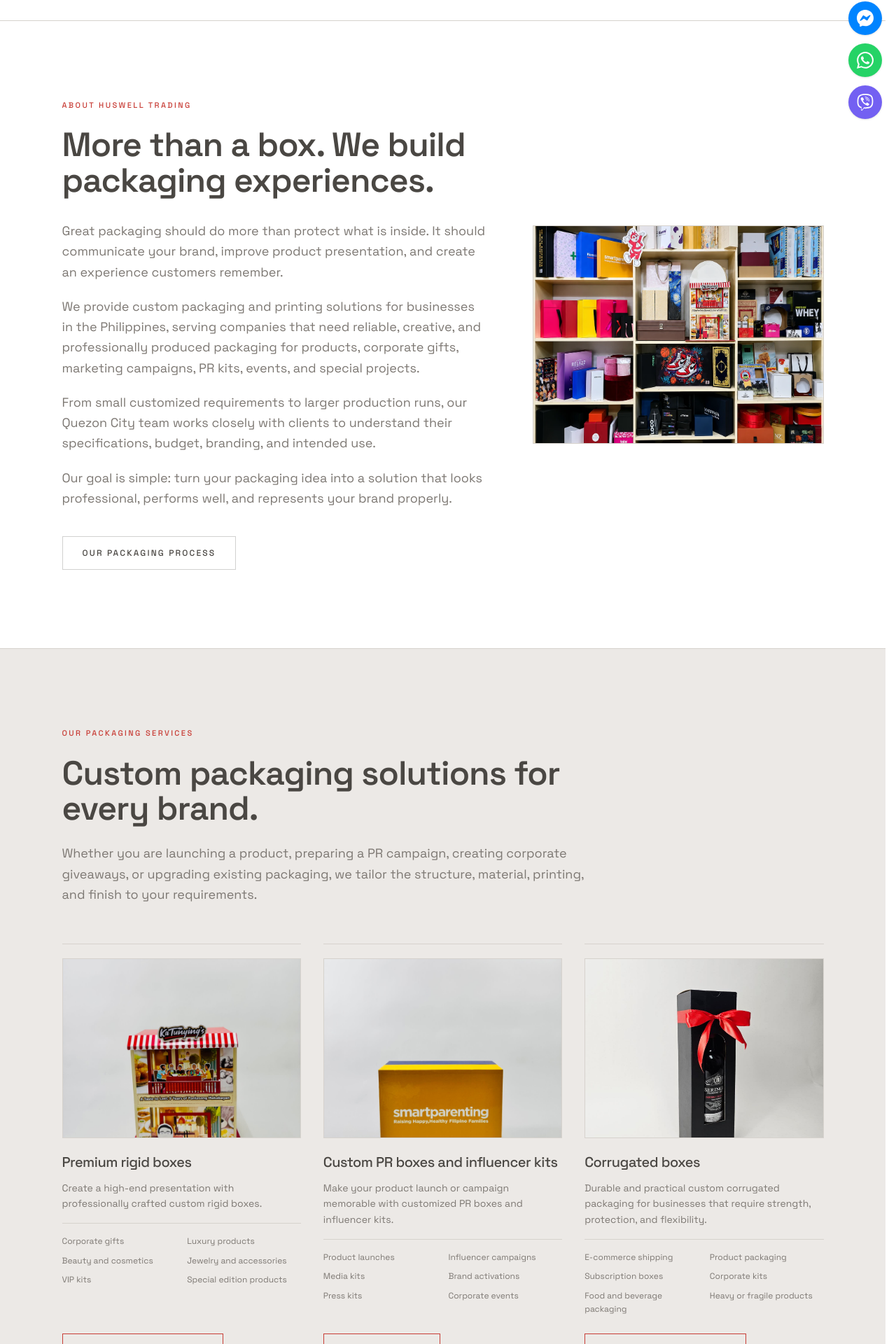
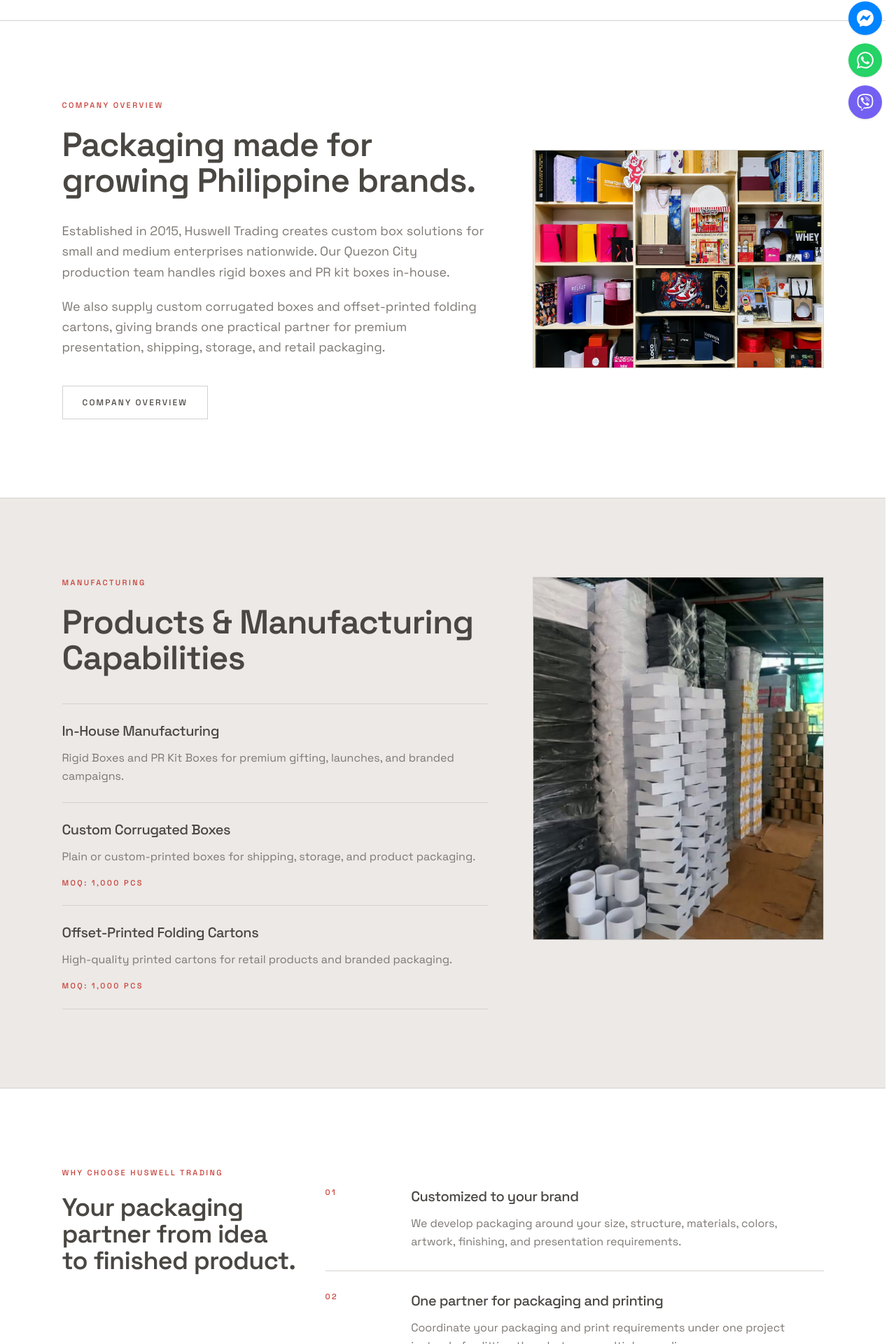
Before and after one commit to marvinstavarez-dotcom/huswell, a Next.js app: page / in a window 1280 px wide. Shown: the part 610-2530 px from the top of the page at 70% size. Built offline with nearby package versions, Linux system fonts and the light colour scheme.

Commit message:
Update homepage company and capabilities sections

```diff
--- a/app/page.tsx
+++ b/app/page.tsx
@@ -3,7 +3,6 @@
 import Link from "next/link";
 import ContactSection from "@/components/contact-section";
 import TestimonialSlider from "@/components/testimonials";
-import VideoStory from "@/components/video-story";
 import { CONTACT, FAQS } from "@/lib/site-data";
 import { createPageMetadata } from "@/lib/seo";
 
@@ -13,73 +12,6 @@
     "Custom packaging, rigid boxes, PR kits, printed cartons, corrugated boxes, corporate gift packaging, and paper fillers for brands across the Philippines.",
   path: "/",
 });
-
-const SOLUTIONS = [
-  {
-    title: "Premium rigid boxes",
-    body: "Create a high-end presentation with professionally crafted custom rigid boxes.",
-    idealFor: ["Corporate gifts", "Luxury products", "Beauty and cosmetics", "Jewelry and accessories", "VIP kits", "Special edition products"],
-    cta: "Request a rigid box quote",
-    href: "/premium-packaging",
-    image: "/assets/img/services/premium.jpg",
-  },
-  {
-    title: "Custom PR boxes and influencer kits",
-    body: "Make your product launch or campaign memorable with customized PR boxes and influencer kits.",
-    idealFor: ["Product launches", "Influencer campaigns", "Media kits", "Brand activations", "Press kits", "Corporate events"],
-    cta: "Build your PR kit",
-    href: "/premium-packaging",
-    image: "/assets/img/projects/premium/02-smart-parenting-8211-premium-canister-top-bottom/01.jpg",
-  },
-  {
-    title: "Corrugated boxes",
-    body: "Durable and practical custom corrugated packaging for businesses that require strength, protection, and flexibility.",
-    idealFor: ["E-commerce shipping", "Product packaging", "Subscription boxes", "Corporate kits", "Food and beverage packaging", "Heavy or fragile products"],
-    cta: "Explore corrugated boxes",
-    href: "/corrugated-box-packaging",
-    image: "/assets/img/services/corrugated.jpg",
-  },
-  {
-    title: "Offset printed boxes and folding cartons",
-    body: "Professional printed product packaging for brands that need consistent colors, detailed graphics, and scalable production.",
-    idealFor: ["Cosmetics", "Food products", "Supplements", "Retail merchandise", "Pharmaceutical packaging", "Consumer goods"],
-    cta: "Explore printed packaging",
-    href: "/offset-digital-packaging",
-    image: "/assets/img/services/offset.jpg",
-  },
-  {
-    title: "Paper mache and handcrafted boxes",
-    body: "Customizable paper mache boxes and specialty handcrafted packaging in shapes, sizes, colors, textures, and designs suited to your application.",
-    idealFor: ["Gift packaging", "Corporate giveaways", "Keepsake boxes", "Home and lifestyle products", "Special events", "Creative projects"],
-    cta: "Explore handcrafted boxes",
-    href: "/projects",
-    image: "/assets/img/about/cover.webp",
-  },
-  {
-    title: "Corporate gift and giveaway packaging",
-    body: "Transform ordinary corporate giveaways into professionally presented gifts with customized inserts, branding, and special finishing.",
-    idealFor: ["Employee gifts", "Client appreciation gifts", "Company anniversaries", "Executive gifts", "Conference kits", "Event giveaways"],
-    cta: "Plan corporate packaging",
-    href: "/premium-packaging",
-    image: "/assets/img/projects/premium/04-shangri-la-8211-premium-basket-style-pr-kit-with/01.jpg",
-  },
-  {
-    title: "Custom inserts and packaging accessories",
-    body: "Internal packaging components designed to hold and present your products properly.",
-    idealFor: ["Paperboard inserts", "Foam inserts", "Product dividers", "Custom compartments", "Fabric interiors", "Printed cards"],
-    cta: "Discuss packaging inserts",
-    href: "/premium-packaging",
-    image: "/assets/img/projects/premium/14-conrad-8211-drawer-box-with-textured-cover-and-d/01.jpg",
-  },
-  {
-    title: "Shredded paper fillers",
-    body: "Crinkled-cut paper fillers in 20 colors for stylish cushioning, gift-box decoration, product protection, and stronger unboxing presentation.",
-    idealFor: ["Gift boxes", "Fragile products", "Retail presentation", "Corporate giveaways"],
-    cta: "Explore paper fillers",
-    href: "/shredded-paper-fillers",
-    image: "/assets/img/services/fillers.jpg",
-  },
-];
 
 const REASONS = [
   {
@@ -130,16 +62,6 @@
   ["Handcrafted boxes", "Custom specialty packaging for unique presentation requirements.", "/projects", "/assets/img/about/cover.webp"],
 ] as const;
 
-const PROCESS = [
-  ["01", "Tell us what you need", "Send your preferred packaging type, size, quantity, artwork, product details, and other specifications."],
-  ["02", "We review your requirements", "Our team evaluates materials, structure, printing, finishing, and production requirements."],
-  ["03", "Receive your quotation", "We prepare a quotation based on the approved project specifications and quantity."],
-  ["04", "Approve the design or sample", "Depending on the project, artwork, mock-ups, or physical samples are reviewed before mass production."],
-  ["05", "Production", "Once approved, your order moves into production based on the agreed specifications and schedule."],
-  ["06", "Quality checking", "Finished packaging is checked against the approved requirements before release."],
-  ["07", "Pickup or delivery", "Orders can be prepared for pickup or coordinated for delivery based on your project requirements."],
-];
-
 const STATS = [
   ["11", "Years of experience"],
   ["5,000+", "Projects completed"],
@@ -159,7 +81,7 @@
           sizes="100vw"
           className="absolute inset-0 h-full w-full object-cover"
         />
-        <div className="absolute inset-0 bg-black/60" />
+        <div className="absolute inset-0 bg-black/40" />
         <div className="relative mx-auto w-full max-w-6xl px-5 pb-20 pt-32 text-center md:px-8 md:pb-16 md:pt-24 2xl:pb-24 2xl:pt-32">
           <p className="micro-label mb-6 text-white/70">Designed &amp; Made in the Philippines</p>
           <h1 className="mx-auto max-w-4xl text-[clamp(2.75rem,6vw,5rem)] font-semibold leading-[1.02] tracking-[-0.025em] text-white">
@@ -173,8 +95,8 @@
             <Link href="/#contact" className="btn-solid-dark w-full sm:w-auto">
               Free box consultation
             </Link>
-            <Link href="#solutions" className="btn-line-dark w-full sm:w-auto">
-              Our services
+            <Link href="#capabilities" className="btn-line-dark w-full sm:w-auto">
+              Manufacturing capabilities
             </Link>
           </div>
         </div>
@@ -194,34 +116,24 @@
       <section id="about" className="bg-canvas py-20 md:py-28">
         <div className="mx-auto grid w-full max-w-6xl grid-cols-1 gap-12 px-5 md:grid-cols-12 md:items-center md:gap-16 md:px-8">
           <div className="md:col-span-7">
-            <p className="micro-label mb-6 text-accent-hover">About Huswell Trading</p>
+            <p className="micro-label mb-6 text-accent-hover">Company overview</p>
             <h2 className="max-w-2xl text-3xl font-semibold leading-[1.05] tracking-[-0.02em] text-ink md:text-5xl">
-              More than a box. We build packaging experiences.
+              Packaging made for growing Philippine brands.
             </h2>
             <div className="mt-8 max-w-2xl space-y-5 text-lg leading-relaxed text-mute">
               <p>
-                Great packaging should do more than protect what is inside. It should communicate
-                your brand, improve product presentation, and create an experience customers
-                remember.
+                Established in 2015, Huswell Trading creates custom box solutions for small and
+                medium enterprises nationwide. Our Quezon City production team handles rigid boxes
+                and PR kit boxes in-house.
               </p>
               <p>
-                We provide custom packaging and printing solutions for businesses in the
-                Philippines, serving companies that need reliable, creative, and professionally
-                produced packaging for products, corporate gifts, marketing campaigns, PR kits,
-                events, and special projects.
-              </p>
-              <p>
-                From small customized requirements to larger production runs, our Quezon City team
-                works closely with clients to understand their specifications, budget, branding,
-                and intended use.
-              </p>
-              <p>
-                Our goal is simple: turn your packaging idea into a solution that looks
-                professional, performs well, and represents your brand properly.
+                We also supply custom corrugated boxes and offset-printed folding cartons, giving
+                brands one practical partner for premium presentation, shipping, storage, and
+                retail packaging.
               </p>
             </div>
-            <Link href="#process" className="btn-line-light mt-10 w-full sm:w-auto">
-              Our packaging process
+            <Link href="/company-profile" className="btn-line-light mt-10 w-full sm:w-auto">
+              Company overview
             </Link>
           </div>
           <div className="md:col-span-5">
@@ -239,50 +151,50 @@
         </div>
       </section>
 
-      <section id="solutions" className="border-t border-line bg-canvas-alt py-20 md:py-28">
-        <div className="mx-auto w-full max-w-6xl px-5 md:px-8">
-          <p className="micro-label mb-6 text-accent-hover">Our packaging services</p>
-          <h2 className="max-w-3xl text-3xl font-semibold leading-[1.05] tracking-[-0.02em] text-ink md:text-5xl">
-            Custom packaging solutions for every brand.
-          </h2>
-          <p className="mt-6 max-w-3xl text-lg leading-relaxed text-mute">
-            Whether you are launching a product, preparing a PR campaign, creating corporate
-            giveaways, or upgrading existing packaging, we tailor the structure, material,
-            printing, and finish to your requirements.
-          </p>
-          <div className="mt-14 grid grid-cols-1 gap-x-8 gap-y-14 sm:grid-cols-2 lg:grid-cols-3">
-            {SOLUTIONS.map((solution) => (
-              <article key={solution.title} className="group flex h-full flex-col border-t border-line pt-5">
-                <div className="border border-line bg-surface">
-                  <Image
-                    src={solution.image}
-                    alt={solution.title}
-                    width={1200}
-                    height={900}
-                    sizes="(max-width: 640px) 100vw, (max-width: 1024px) 50vw, 33vw"
-                    className="aspect-[4/3] w-full object-cover transition-all duration-300 ease-[cubic-bezier(0.25,1,0.5,1)] group-hover:opacity-90"
-                  />
-                </div>
-                <h3 className="mt-5 text-xl font-medium tracking-tight text-ink">{solution.title}</h3>
-                <p className="mt-3 text-sm leading-relaxed text-mute">{solution.body}</p>
-                <ul className="mb-6 mt-4 grid grid-cols-1 gap-x-4 gap-y-2 border-t border-line pt-4 text-xs leading-relaxed text-mute sm:grid-cols-2">
-                  {solution.idealFor.map((item) => (
-                    <li key={item}>{item}</li>
-                  ))}
-                </ul>
-                <Link
-                  href={solution.href}
-                  className="mt-auto inline-flex w-full justify-center border border-accent-hover px-4 py-3 text-sm font-medium text-accent-hover transition-all duration-300 ease-[cubic-bezier(0.25,1,0.5,1)] hover:bg-accent-hover hover:text-white active:translate-y-px sm:w-fit sm:justify-start"
-                >
-                  {solution.cta} <span aria-hidden="true" className="ml-2">→</span>
-                </Link>
+      <section id="capabilities" className="border-t border-line bg-canvas-alt py-20 md:py-28">
+        <div className="mx-auto grid w-full max-w-6xl grid-cols-1 gap-12 px-5 md:grid-cols-12 md:items-start md:gap-16 md:px-8">
+          <div className="md:col-span-7">
+            <p className="micro-label mb-6 text-accent-hover">Manufacturing</p>
+            <h2 className="max-w-3xl text-3xl font-semibold leading-[1.05] tracking-[-0.02em] text-ink md:text-5xl">
+              Products &amp; Manufacturing Capabilities
+            </h2>
+            <div className="mt-10 divide-y divide-line border-y border-line">
+              <article className="py-6">
+                <h3 className="text-xl font-medium tracking-tight text-ink">In-House Manufacturing</h3>
+                <p className="mt-3 max-w-2xl text-base leading-relaxed text-mute">
+                  Rigid Boxes and PR Kit Boxes for premium gifting, launches, and branded campaigns.
+                </p>
               </article>
-            ))}
+              <article className="py-6">
+                <h3 className="text-xl font-medium tracking-tight text-ink">Custom Corrugated Boxes</h3>
+                <p className="mt-3 max-w-2xl text-base leading-relaxed text-mute">
+                  Plain or custom-printed boxes for shipping, storage, and product packaging.
+                </p>
+                <p className="micro-label mt-4 text-accent-hover">MOQ: 1,000 pcs</p>
+              </article>
+              <article className="py-6">
+                <h3 className="text-xl font-medium tracking-tight text-ink">Offset-Printed Folding Cartons</h3>
+                <p className="mt-3 max-w-2xl text-base leading-relaxed text-mute">
+                  High-quality printed cartons for retail products and branded packaging.
+                </p>
+                <p className="micro-label mt-4 text-accent-hover">MOQ: 1,000 pcs</p>
+              </article>
+            </div>
+          </div>
+          <div className="border border-line bg-surface md:col-span-5">
+            <Image
+              src="/assets/img/hero/hero.jpg"
+              alt="Huswell Trading's Quezon City manufacturing floor"
+              width={2272}
+              height={1080}
+              sizes="(max-width: 768px) 100vw, 42vw"
+              className="aspect-[4/5] w-full object-cover"
+            />
           </div>
         </div>
       </section>
 
-      <section id="process" className="border-t border-line bg-canvas py-20 md:py-28">
+      <section id="why-huswell" className="border-t border-line bg-canvas py-20 md:py-28">
         <div className="mx-auto grid w-full max-w-6xl grid-cols-1 gap-14 px-5 md:grid-cols-12 md:gap-10 md:px-8">
           <div className="md:col-span-4">
             <p className="micro-label mb-6 text-accent-hover">Why choose Huswell Trading</p>
@@ -321,49 +233,6 @@
                 <p className="mt-2 text-sm leading-relaxed text-mute">{description}</p>
               </div>
             ))}
-          </div>
-        </div>
-      </section>
-
-      <section className="border-t border-line bg-canvas py-20 md:py-28">
-        <div className="mx-auto w-full max-w-6xl px-5 md:px-8">
-          <div className="grid grid-cols-1 gap-14 md:grid-cols-12 md:gap-10">
-            <div className="md:col-span-4">
-              <p className="micro-label mb-6 text-accent-hover">Our process</p>
-              <h2 className="text-3xl font-semibold leading-[1.05] tracking-[-0.02em] text-ink md:text-4xl">
-                From packaging idea to production.
-              </h2>
-              <p className="mt-6 text-base leading-relaxed text-mute">
-                Clear requirements, approved specifications, and practical production coordination
-                from the first conversation through pickup or delivery.
-              </p>
-            </div>
-            <div className="divide-y divide-line md:col-span-8">
-              {PROCESS.map(([number, title, body]) => (
-                <article key={number} className="grid grid-cols-1 gap-3 py-6 sm:grid-cols-12 sm:gap-6">
-                  <p className="micro-label text-accent-hover sm:col-span-2">{number}</p>
-                  <div className="sm:col-span-10">
-                    <h3 className="text-xl font-medium tracking-tight text-ink">{title}</h3>
-                    <p className="mt-3 max-w-2xl text-base leading-relaxed text-mute">{body}</p>
-                  </div>
-                </article>
-              ))}
-            </div>
-          </div>
-          <div className="mt-16 grid grid-cols-1 items-center gap-12 border-t border-line pt-12 md:grid-cols-12 md:gap-10">
-            <div className="md:col-span-5">
-              <p className="micro-label mb-5 text-accent-hover">Inside the plant</p>
-              <h3 className="text-2xl font-semibold leading-tight tracking-tight text-ink md:text-3xl">
-                Packaging built under one roof in Quezon City.
-              </h3>
-              <p className="mt-5 text-base leading-relaxed text-mute">
-                Our team coordinates design, printing, cutting, lamination, finishing, and quality
-                checking so every project moves forward with a clear production plan.
-              </p>
-            </div>
-            <div className="md:col-span-7">
-              <VideoStory />
-            </div>
           </div>
         </div>
       </section>
```
